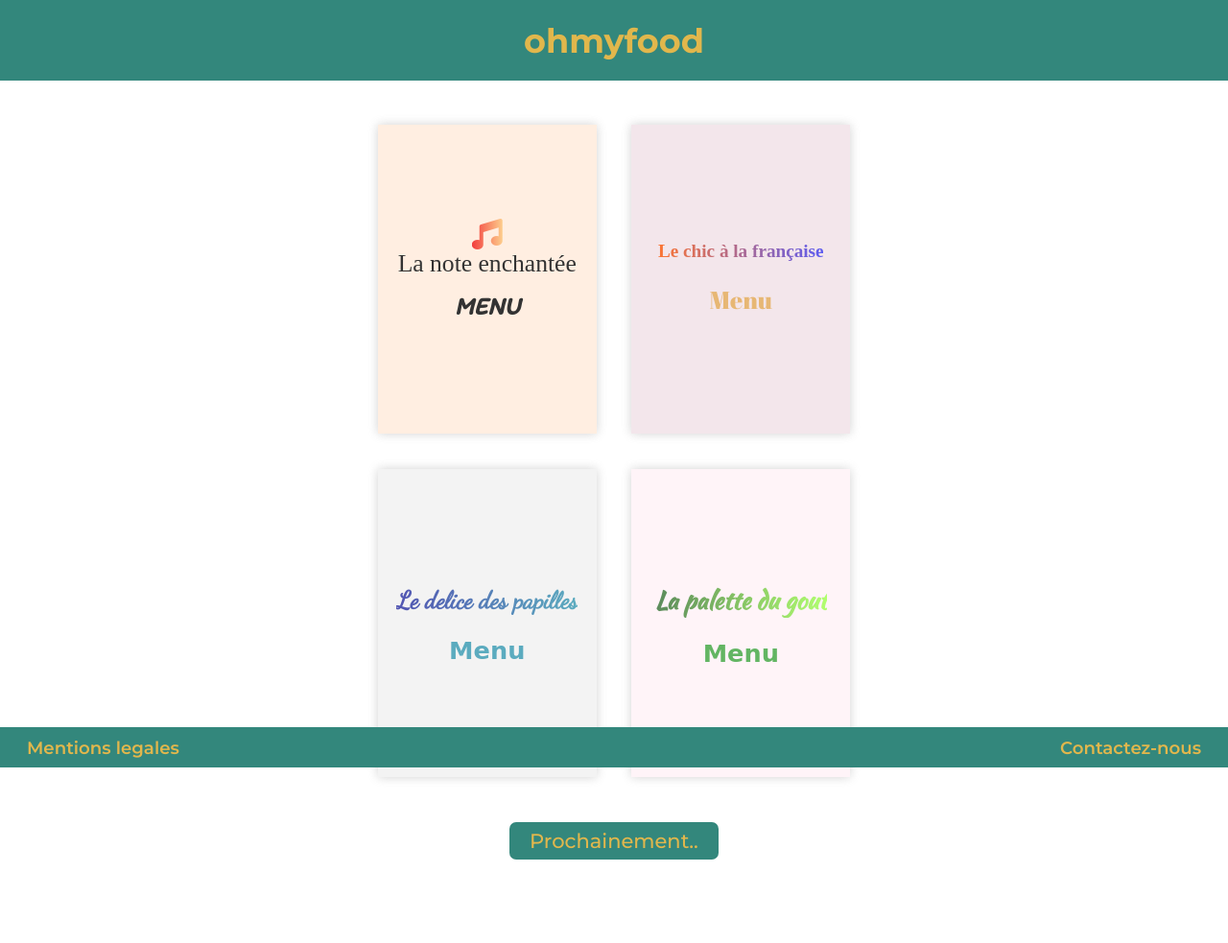
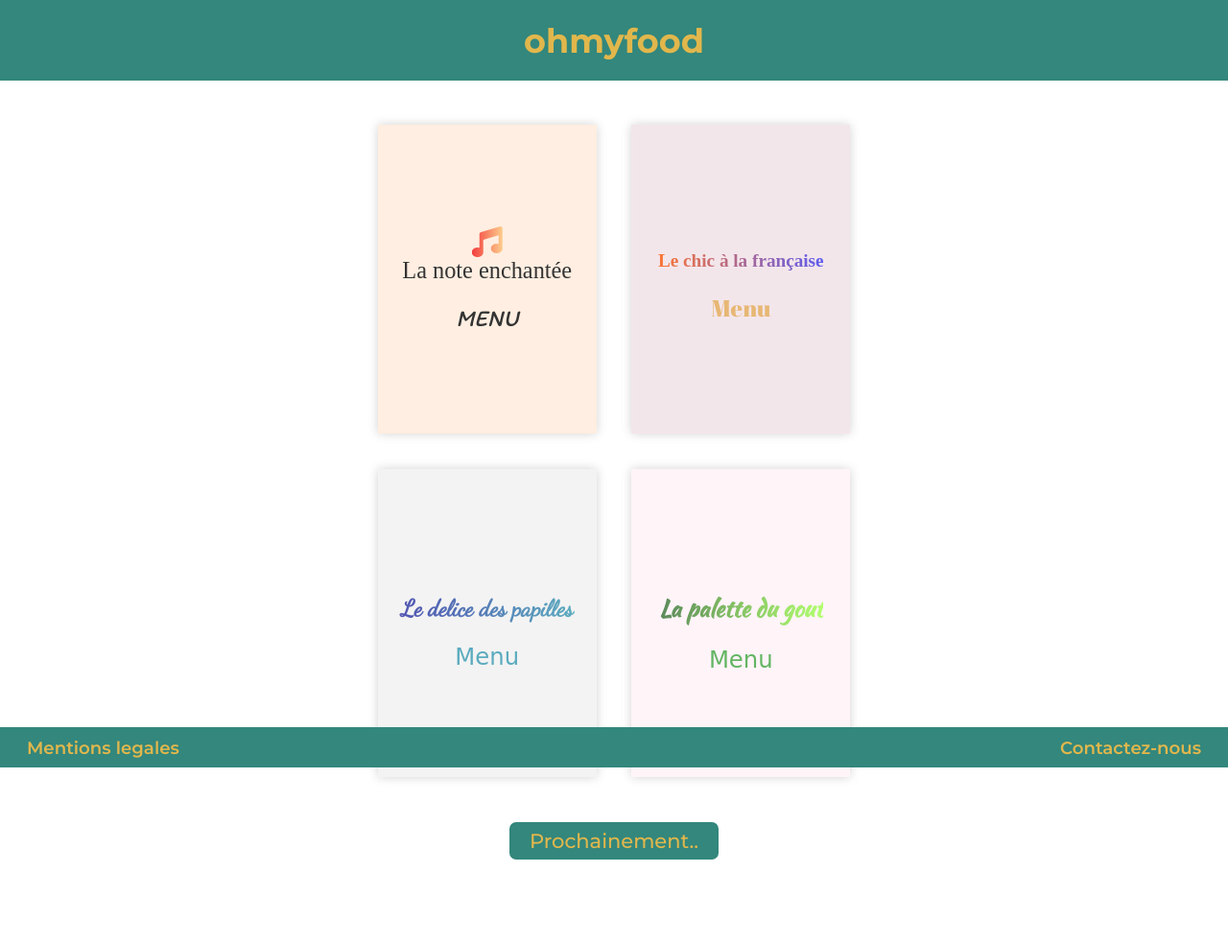
Before and after one commit to anobayann/ohmyfood-sass-version, a website: page index.html in a window 1280 px wide. Shown: the whole page at 96% size. Drawn offline with Linux system fonts and the light colour scheme; a web font is replaced by a local one.

Commit message:
html Hn, zoom plus petit

```diff
--- a/index.html
+++ b/index.html
@@ -35,47 +35,42 @@
                 <li class="meal__meal-1">
                     <a href="menu1.html">
                         <i class="fas fa-music"></i>
-                        <h3>La note enchantée</h3>
-                        <h2>menu</h2>
+                        <h2>La note enchantée</h2>
+                        <div class="meal__menu">menu</div>
                     </a>
                 </li>
 
                 <li class="meal__meal-2">
                     <a href="menu2.html">
-                        <h3>Le chic à la française</h3>
-                        <h2>Menu</h2>
+                        <h2>Le chic à la française</h2>
+                        <div class="meal__menu">Menu</div>
                     </a>
                 </li>
             </ul>
             <ul class="meal">
                 <li class="meal__meal-3">
                     <a href="menu3.html">
-                        <h3>Le delice des papilles</h3>
-                        <h2>Menu</h2>
+                        <h2>Le delice des papilles</h2>
+                        <div class="meal__menu">Menu</div>
                     </a>
                 </li>
                 <li class="meal__meal-4">
                     <a href="menu4.html">
-                        <h3>La palette du gout</h3>
-                        <h2>Menu</h2>
+                        <h2>La palette du gout</h2>
+                        <div class="meal__menu">Menu</div>
                     </a>
                 </li>
             </ul>
         </nav>
 
-        <section class="btn-next">
-            <a href="next.html" target="_blank">
-                <h4 class="btn-next__saving">Prochainement</h4>
-            </a>
-        </section>
+        <nav class="btn-next">
+            <a href="next.html" target="_blank" class="btn-next__text">Prochainement</a>
+
+        </nav>
         </main>
         <footer class="footer">
-            <a href="mlegales.html" target="_blank">
-                <h4 class="footer__wiggle">Mentions legales</h5>
-            </a>
-            <a href="mailto:ohmyfood@gmail.com">
-                <h4 class="footer__wiggle">Contactez-nous</h5>
-            </a>
+            <a href="mlegales.html" target="_blank" class="footer__wiggle">Mentions legales</a>
+            <a href="mailto:ohmyfood@gmail.com" class="footer__wiggle">Contactez-nous</a>
         </footer>
     </body>
 </html>
--- a/sass/components/_btn-index.scss
+++ b/sass/components/_btn-index.scss
@@ -2,17 +2,14 @@
 .btn-next {
     display: flex;
     justify-content: center;
-    &__saving {
-      display: flex;
+    &__text {
+
       background: $color-header-background;
       color: $color-header-text;
       padding: 0.5rem 1.5rem;
       border-radius: 0.5rem;
-      justify-content: center;
-      align-items: center;
       font-weight: 500;
       font-size: 1.5rem;
-      margin-top: 0px;
       margin-bottom: 6rem;
       &:after {
         animation: dotty 2s infinite;
--- a/sass/pages/_index.scss
+++ b/sass/pages/_index.scss
@@ -17,10 +17,7 @@ nav{
       margin: 3%;
       width: 35.6vw;
       height: 50.23vw;
-      @media (min-width: 768px)
-      {
-        margin: 1.5%;
-      }
+
 
     }
 
@@ -35,18 +32,18 @@ nav{
 
       transition: 0.5s;
       &:hover {
-        transform: scale(1.3);
+        transform: scale(1.1);
         opacity: 0.7;
       }
     }
 
-    h3 {
-      margin-bottom: 0;
-      font-size: 4vw;
+    h2 {
+      margin-bottom: 1.5rem;
+      font-size: 3.8vw;
 
     }
-    h2{
-      font-size: 4vw;
+    .meal__menu{
+      font-size: 3.8vw;
 
     }
 }
@@ -62,28 +59,28 @@ nav{
 
     }
 
-    h3 {
+    h2 {
       margin-top: 0px;
-      margin-bottom: 1rem;
+
       font-family: $police-meal1-title;
       font-weight: 400;
       color: black;
     }
 
 
-    h2 {
+    .meal__menu {
       font-family: $police-meal1-menu;
       text-transform: uppercase;
       font-style: italic;
       color: black;
-      margin-top: 0px;
+
     }
   }
 
   .meal__meal-2 {
     background: $color-meal2-background;
 
-    h3 {
+    h2 {
       font-family: $police-meal2-title;
       font-size: 3vw;
       background: linear-gradient(to right, #fb5300, #3333ee);
@@ -91,7 +88,7 @@ nav{
       -webkit-text-fill-color: transparent;
     }
 
-    h2 {
+    .meal__menu {
       font-family: $police-meal2-menu;
       color: #e2a552;
       font-weight: 200;
@@ -102,14 +99,15 @@ nav{
   .meal__meal-3 {
     background: $color-meal3-background;
 
-    h3 {
+    h2 {
       font-family: $police-meal3-title;
       background: linear-gradient(to right, #262a9f, #3397af);
       -webkit-background-clip: text;
       -webkit-text-fill-color: transparent;
+      padding: 0 1%;
     }
 
-    h2 {
+    .meal__menu {
       font-family: $police-meal3-menu;
       color: #3397af;
     }
@@ -118,51 +116,35 @@ nav{
   .meal__meal-4 {
     background: $color-meal4-background;
 
-    h3 {
+    h2 {
       font-family: $police-meal4-title;
       background: linear-gradient(to right, #336d33, #9fff4c);
       -webkit-background-clip: text;
       -webkit-text-fill-color: transparent;
     }
 
-    h2 {
+    .meal__menu {
       font-family: $police-meal4-menu;
       color: #3da33d;
     }
   }
 
-
-  /*@media (max-width: 767px) and (orientation: landscape){
-    nav{
-      display: flex;
-      justify-content: center;
-
-    }
-
-
-    .meal li{
-
-      margin: 1vw 3vw;
-
-
-
-    }
-  }*/
   @media (min-width: 768px), (max-width: 767px) and (orientation: landscape) {
     .meal li {
       width: 17.8vw;
       height: 25.12vw;
+      margin: 1.5%;
         i{
         font-size: 2.5vw;
         }
+        .meal__menu{
+        font-size: 1.9vw;
+        }
         h2{
-        font-size: 2vw;
-        }
-        h3{
-        font-size: 2vw;
+        font-size: 1.9vw;
         }
       }
-      .meal__meal-2 h3{
+      .meal__meal-2 h2{
         font-size: 1.5vw !important;
     }
   }
--- a/sass/pages/_meal3.scss
+++ b/sass/pages/_meal3.scss
@@ -7,7 +7,6 @@
     &__header {
       align-items: center;
       font-size: 4vw;
-
       padding-top: 5rem;
       margin-bottom: 0;
       font-family: $police-meal3-title;
```
Also changed, not shown: menu1.html (+7 -11 lines), menu2.html (+2 -6 lines), menu3.html (+6 -10 lines), menu4.html (+2 -6 lines), mlegales.html (+3 -7 lines), next.html (+2 -6 lines), css/style.css, 2 other files.
